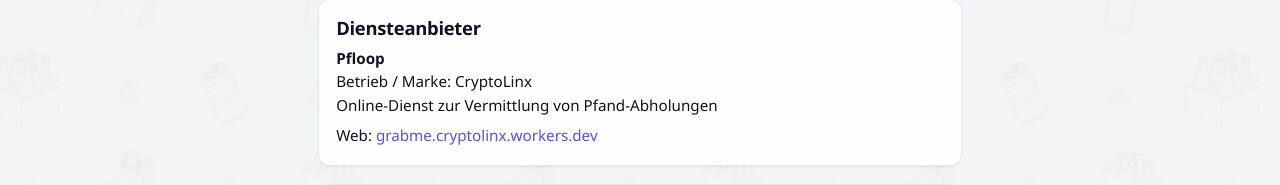
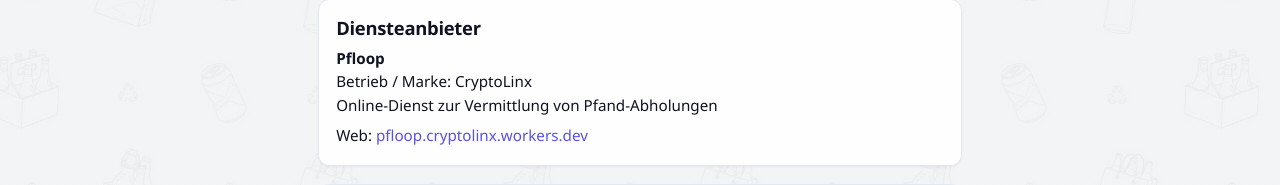
Before and after one commit to jango-blockchained/pfloop, a React (Vite) app: page /impressum in a window 1280 px wide. Shown: the part 208-393 px from the top of the page. Built offline with nearby package versions, Linux system fonts and the light colour scheme; no server answers.

Commit message:
Deploy Pfloop to pfloop.cryptolinx.workers.dev.
Rename the Cloudflare Worker to pfloop, point APP_URL and deep-link hosts at the new workers.dev origin, and keep the existing D1 database binding.

```diff
--- a/capacitor.config.ts
+++ b/capacitor.config.ts
@@ -15,7 +15,7 @@
  *   CAP_SERVER_URL=http://localhost:5173 npm run ios:sync     # iOS Simulator → host
  */
 const remoteUrl = (process.env.CAP_SERVER_URL ??
-	"https://grabme.cryptolinx.workers.dev").trim();
+	"https://pfloop.cryptolinx.workers.dev").trim();
 
 const config: CapacitorConfig = {
 	appId: "dev.cryptolinx.grabme",
@@ -53,7 +53,7 @@
 		iosScheme: "https",
 		// Allow deep links / magic-link redirects on our origin
 		allowNavigation: [
-			"grabme.cryptolinx.workers.dev",
+			"pfloop.cryptolinx.workers.dev",
 			"*.cryptolinx.workers.dev",
 		],
 		...(remoteUrl
--- a/src/react-app/pages/Impressum.tsx
+++ b/src/react-app/pages/Impressum.tsx
@@ -26,11 +26,11 @@
 					<p>
 						Web:{" "}
 						<a
-							href="https://grabme.cryptolinx.workers.dev"
+							href="https://pfloop.cryptolinx.workers.dev"
 							target="_blank"
 							rel="noopener noreferrer"
 						>
-							grabme.cryptolinx.workers.dev
+							pfloop.cryptolinx.workers.dev
 						</a>
 					</p>
 				</section>
```
Also changed, not shown: 7 other files (tests, documents, lock files or other folders).
